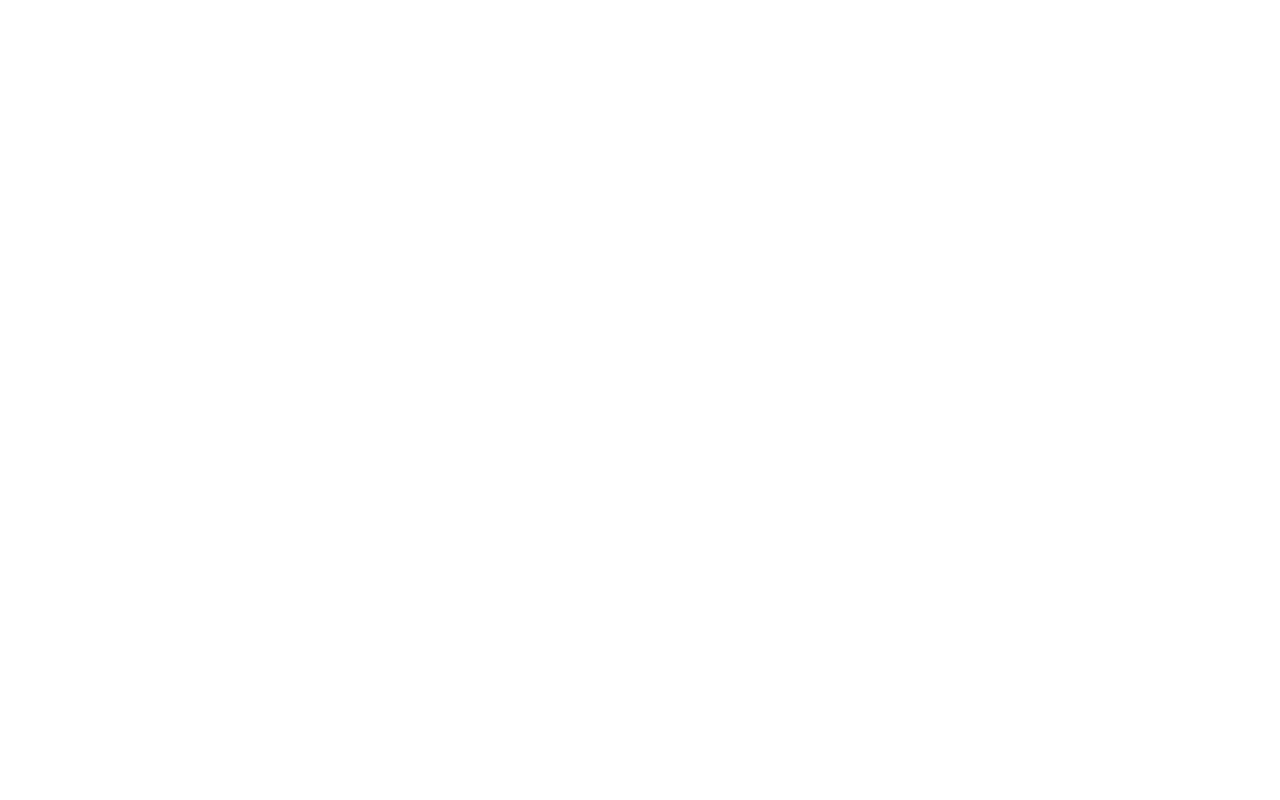
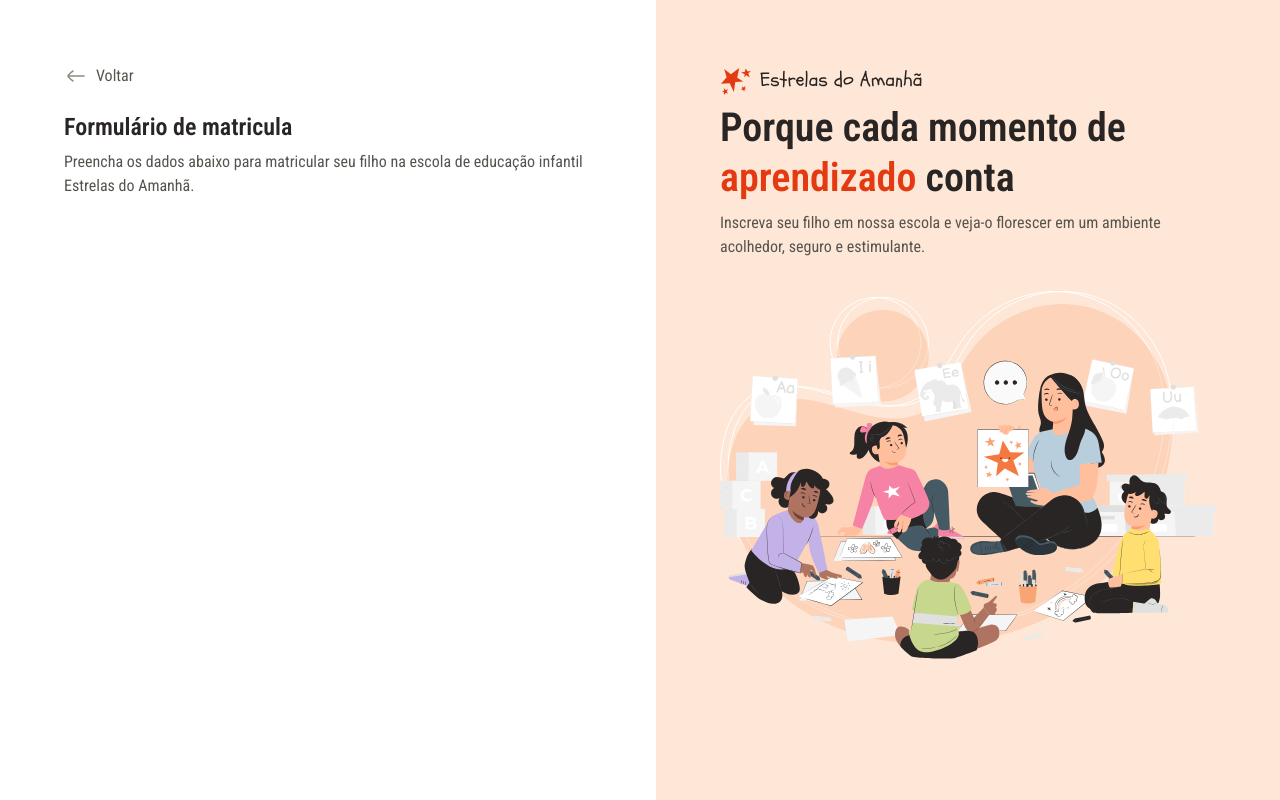
Before and after one commit to ImMarinho/Projeto-Formulario-de-Matricula, a plain HTML site: page index.html in a window 1280 px wide. Drawn offline with Linux system fonts and the light colour scheme.

Commit message:
content aside and initial main

```diff
--- a/index.html
+++ b/index.html
@@ -1,5 +1,6 @@
 <!DOCTYPE html>
 <html lang="pt-br">
+
 <head>
   <link rel="preconnect" href="https://fonts.googleapis.com">
   <link rel="preconnect" href="https://fonts.gstatic.com" crossorigin>
@@ -8,9 +9,35 @@
   <meta name="viewport" content="width=device-width, initial-scale=1.0">
   <title>Estrelas do amanhã</title>
   <link rel="stylesheet" href="styles/index.css">
-  <link href="https://fonts.googleapis.com/css2?family=Roboto+Condensed:ital,wght@0,100..900;1,100..900&display=swap" rel="stylesheet">
+  <link href="https://fonts.googleapis.com/css2?family=Roboto+Condensed:ital,wght@0,100..900;1,100..900&display=swap"
+    rel="stylesheet">
 </head>
+
 <body>
+  <div id="app">
+    <main>
+      <div class="main-container">
+        <div class="back">
+          <img src="assets/icons/arrow-left-02.png" alt="Ícone de voltar">
+          <span>Voltar</span>
+        </div>
+        <h1>Formulário de matricula</h1>
+        <p>Preencha os dados abaixo para matricular seu filho na escola de educação infantil Estrelas do Amanhã.</p>
+      </div>
+    </main>
 
+    <aside>
+      <div class="aside-container">
+        <header>
+          <img src="assets/logo.svg" alt="Logo estrelas do amanhã">
+          <h2>Porque cada momento de <span>
+              aprendizado</span> conta</h2>
+          <p>Inscreva seu filho em nossa escola e veja-o florescer em um ambiente acolhedor, seguro e estimulante.</p>
+        </header>
+        <img src="assets/Illustration.svg" alt="Ilustração de uma professora com crianças prestando atenção">
+      </div>
+    </aside>
+  </div>
 </body>
+
 </html>
--- a/styles/global.css
+++ b/styles/global.css
@@ -35,3 +35,17 @@
   --text: 400 1rem/1.5 var(--font-family);
   --text-sm: 400 9.875/1.4 var(--font-family);
 }
+
+body{
+  font: var(--text);
+  color: var(--text-secondary);
+}
+
+h1, h2{
+  color: var(--text-primary)
+}
+
+img{
+  max-width: 100%;
+  height: auto;
+}
--- a/styles/index.css
+++ b/styles/index.css
@@ -1 +1,2 @@
 @import url(global.css);
+@import url(layout.css);
--- /dev/null
+++ b/styles/layout.css
@@ -0,0 +1,51 @@
+#app{
+  display: grid;
+  grid-template-columns: 51.25% 48.75%;
+
+  height: 100vh;
+
+}
+
+main{
+  overflow:auto;
+  padding: 4rem;
+
+  & .main-container{
+    max-width: 33rem;
+    margin-left: auto;
+  }
+
+  & .back{
+    display: flex;
+    align-items: center;
+    gap: .5rem;
+    margin-bottom: 1.5rem;
+  }
+  & h1{
+    font: 600 1.5rem/1.25 var(--font-family);
+    margin-bottom: .5rem;
+  }
+}
+
+aside{
+  overflow: hidden;
+  background-color: var(--surface-secondary);
+  padding: 4rem;
+
+  & .aside-container{
+    max-width: 31rem;
+
+    & > img {
+      height: auto;
+      margin-top: 2rem;
+    }
+  }
+
+  & h2{
+    font: 600 2.5rem/1.25 var(--font-family);
+    margin-bottom: .5rem;
+    & span {
+      color: var(--text-highlight);
+    }
+  }
+}
```
